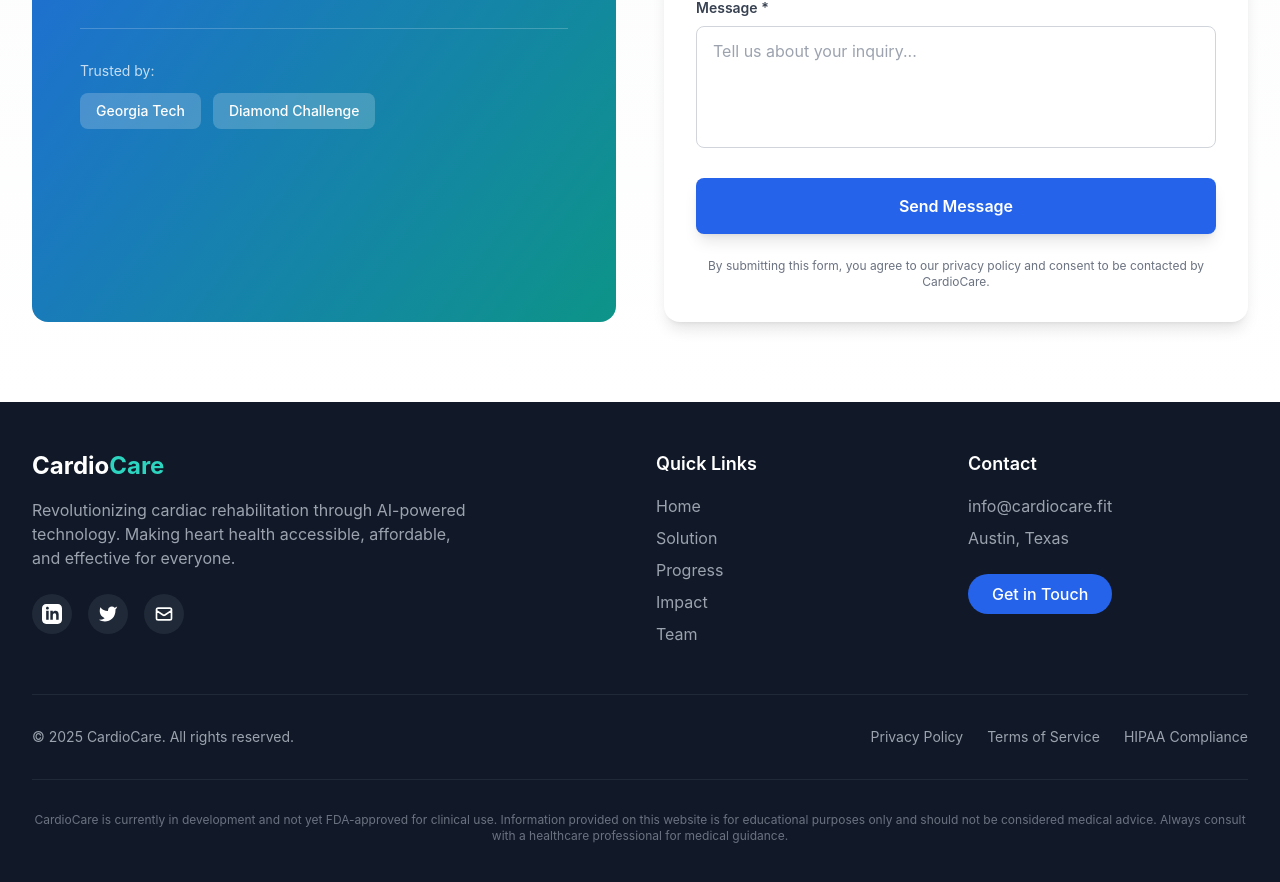
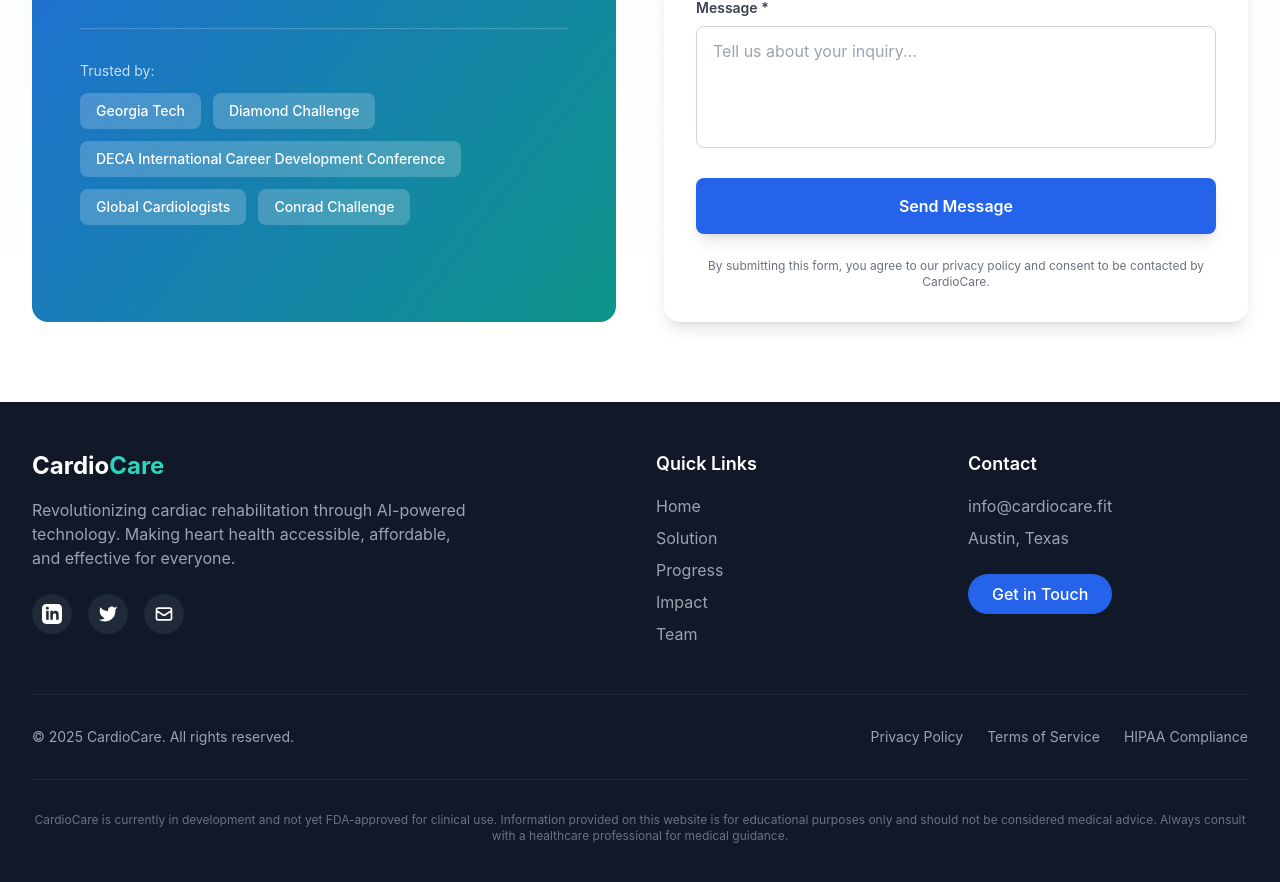
Before and after one commit to AnshumanG99/cardiocarewebsite, a React (Vite) app: page / in a window 1280 px wide. Shown: the part 8836-9718 px from the top of the page. Built offline with nearby package versions, Linux system fonts and the light colour scheme; the HTML template or start-up script is replaced by a standard one.

Commit message:
Added Vercel Analytics and Contact Us Validations

```diff
--- a/package.json
+++ b/package.json
@@ -10,6 +10,7 @@
     "preview": "vite preview"
   },
   "dependencies": {
+    "@vercel/analytics": "^1.5.0",
     "framer-motion": "^12.23.24",
     "lucide-react": "^0.553.0",
     "react": "^19.1.1",
--- a/src/App.jsx
+++ b/src/App.jsx
@@ -1,4 +1,5 @@
 import { useEffect } from 'react';
+import { Analytics } from '@vercel/analytics/react';
 import Navbar from './components/Navbar';
 import Footer from './components/Footer';
 import Hero from './sections/Hero';
@@ -35,6 +36,9 @@
 
       {/* Footer */}
       <Footer />
+
+      {/* Vercel Analytics */}
+      <Analytics />
     </div>
   );
 }
--- a/src/sections/Contact.jsx
+++ b/src/sections/Contact.jsx
@@ -224,6 +224,15 @@
                   <span className="px-4 py-2 bg-white/20 rounded-lg text-sm font-medium">
                     Diamond Challenge
                   </span>
+                  <span className="px-4 py-2 bg-white/20 rounded-lg text-sm font-medium">
+                    DECA International Career Development Conference
+                  </span>
+                  <span className="px-4 py-2 bg-white/20 rounded-lg text-sm font-medium">
+                    Global Cardiologists
+                  </span>
+                  <span className="px-4 py-2 bg-white/20 rounded-lg text-sm font-medium">
+                    Conrad Challenge
+                  </span>
                 </div>
               </div>
             </div>
```
Also changed, not shown: 1 other file (tests, documents, lock files or other folders).
